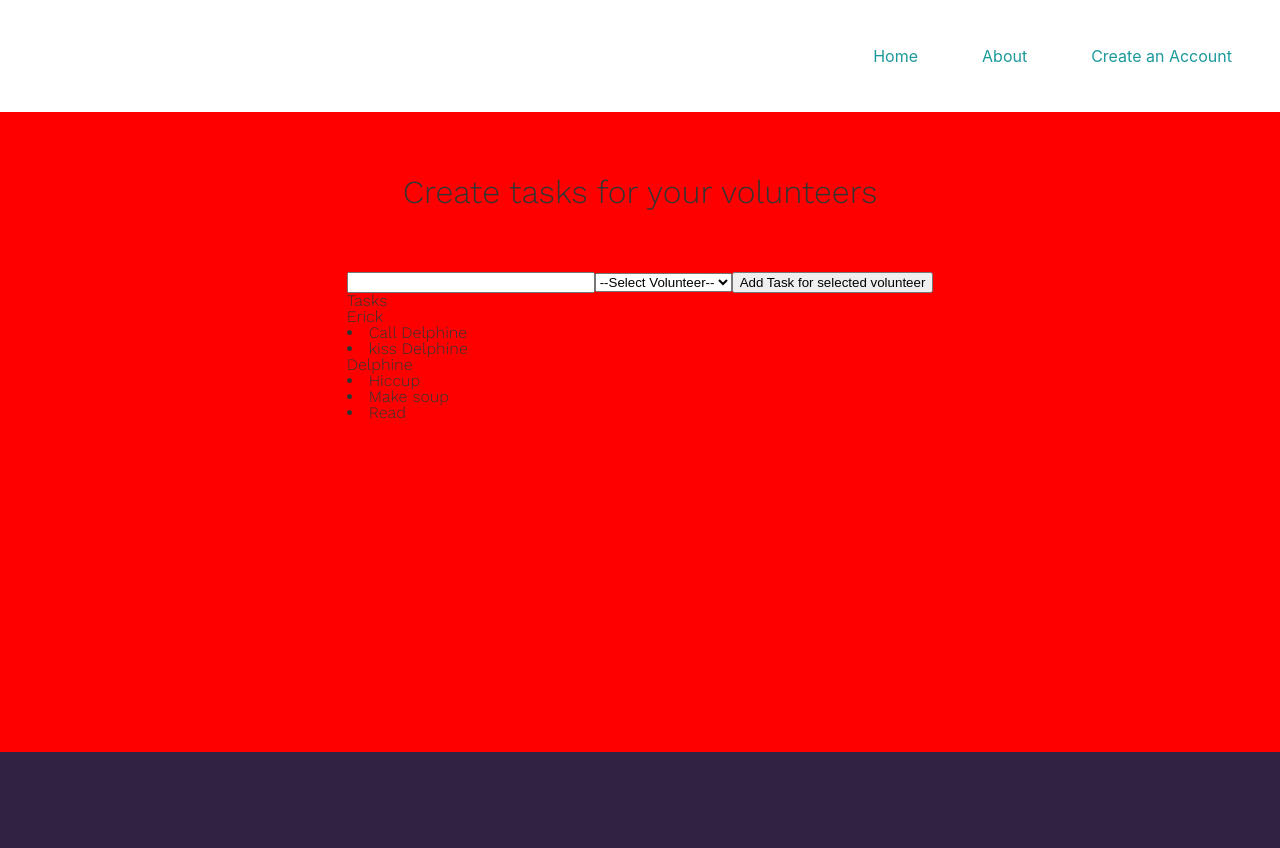
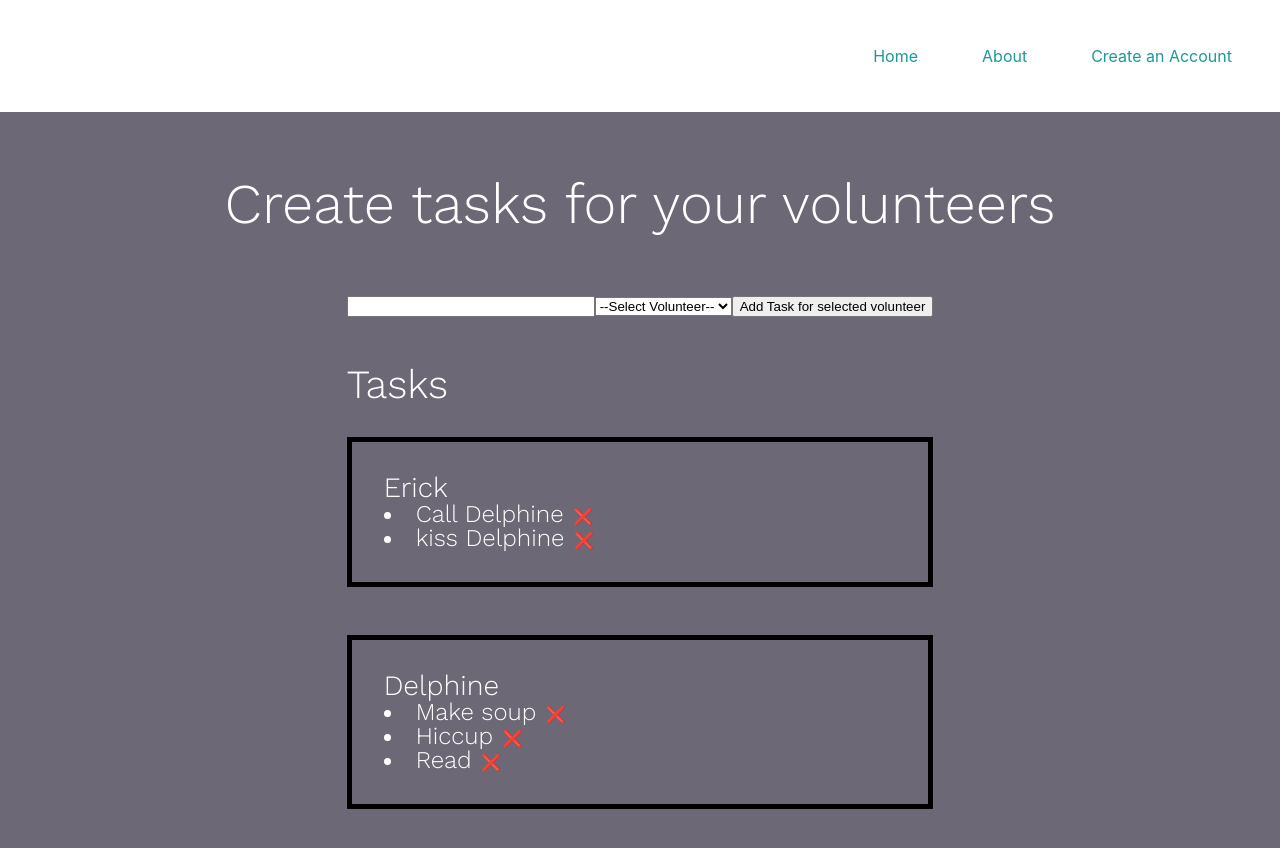
Before and after one commit to eg180/school-in-the-cloud, a React (Create React App) app: page /create-task in a window 1280 px wide. Shown: the top 848 px of the page. Before the commit the page ends 800 px from the top, so only its background shows below. Built offline with nearby package versions, Linux system fonts and the light colour scheme.

Commit message:
can now see strikethrough for completed item. However need to isolate to only item clicked on

```diff
--- a/src/components/AdminTaskMaker.js
+++ b/src/components/AdminTaskMaker.js
@@ -2,24 +2,42 @@ import React, { useEffect, useState } from 'react'
 import { connect } from 'react-redux'
 import { createTask } from '../store/actions';
 import '../index.css';
-import styled from 'styled-components';
+import styled, { css } from 'styled-components';
 
 const StyledTaskContainerDiv = styled.div`
     font-family: 'Work Sans', sans-serif;
+    color: white;
     background-color: #d8e2dc;
-    background-color: red;
+    background-color: #6d6875;
     display: flex;
     flex-direction: column;
     /* justify-content: center; */
     align-items: center;
     min-height: 80vh;
+    h1 {
+        font-size: 3.5rem;
+    }
+    h2 {
+        font-size: 2.5rem
+    }
+    h3 {
+        font-size: 1.75rem
+    }
+    .delete {
+        margin-left: .60rem;
+        font-size: 1rem;
+    }
     #title {
-        font-size: 2rem;
+        font-size: 3.5rem;
         margin-top: 4rem;
         margin-bottom: 4rem
     }
+    #tasks-title {
+        margin-top: 3rem;
+        margin-bottom: 2rem
+    }
     #tasks {
-        font-size: 2rem;
+        font-size: 5rem;
         margin-top: 4rem;
         margin-bottom: 4rem
     }
@@ -30,8 +48,17 @@ const StyledTaskContainerDiv = styled.div`
         margin-top: 2rem;
         margin-bottom: 1rem;
         font-family: 'Work Sans', sans-serif;
-        font-size: 1.75rem;
+        font-size: 4rem;
     }
+    li {
+        font-size: 1.5rem;
+    }
+    .volunteer-card {
+        border: 5px solid black;
+        padding: 2rem;
+        margin-bottom: 3rem
+    }
+
 `;
 
 
@@ -39,10 +66,11 @@ const StyledTaskContainerDiv = styled.div`
 export const AdminTaskMaker = (props) => {
     const [volunteerFormState, setVolunteerFormState] = useState({username: "", tasks: [{task: ""}]});
     const [taskObjects, setTaskObjects] = useState([{task: ""}]);
+    const [xClicked, setXClicked] = useState(false);
 
-    // useEffect(() => {
-    //     console.log('volunteer prob updated')
-    // },[props.volunteers]);
+    useEffect(() => {
+        console.log('item was cleared')
+    },[xClicked]);
 
 
 
@@ -71,6 +99,12 @@ export const AdminTaskMaker = (props) => {
 
     }
 
+    const handleDelete = (e) => {
+        e.preventDefault();
+        console.log('x clicked')
+        setXClicked(true);
+    };
+
     return (
         <StyledTaskContainerDiv>
             <div>
@@ -92,17 +126,18 @@ export const AdminTaskMaker = (props) => {
                     <button onClick={handleUpdateTask}>Add Task for selected volunteer</button>
                 </form>
                 <div>
-                    <h2>Tasks</h2>
+                    <h2 id="tasks-title">Tasks</h2>
                         {props.volunteers ? props.volunteers.map((volunteer, indx) => {
                             return (
-                            <div>
+                            <div className="volunteer-card">
                                 <div>
-                                    <h1>{volunteer.username}</h1>
+                                    <h3>{volunteer.username}</h3>
                                 </div>
                                 <div>
                                     {volunteer.tasks.map((sub) => {
                                         return (
-                                            <li>{sub.task}</li>
+
+                                            <li style={{textDecoration: xClicked ? "line-through" : ""}}>{sub.task}<span className="delete" onClick={handleDelete}>❌</span></li>
                                         )
                                     })}
                                 </div>
--- a/src/components/Dashboard.js
+++ b/src/components/Dashboard.js
@@ -49,6 +49,7 @@ const Dashboard = (props) => {
         <StyledDiv>
             <div>
                 {props.username ? <p><span id="title"> Hello, {props.username}</span> You are signed in as <span id="user-role">{props.role}</span></p> : null}
+                {props.id ? <p>Your user ID is {props.id}</p> : null}
             </div>
             {/* BELOW IS CONDITIONAL FORMATTING TO SHOW AdminPanelDiv IF ADMIN SIGNED IN */}
             {props.role === 'admin' ?
@@ -70,7 +71,8 @@ const mapStateToProps = (state) => {
 
     return {
         username: state.currentUserReducer.username,
-        role: state.currentUserReducer.role
+        role: state.currentUserReducer.role,
+        id: state.currentUserReducer.id
     }
 }
 
--- a/src/store/reducers/volunteersListReducer.js
+++ b/src/store/reducers/volunteersListReducer.js
@@ -2,6 +2,7 @@ import { ADD_VOLUNTEER, ADD_TASK } from '../actions';
 const initialState = {
     volunteers: [
         {
+            id: "1",
             username: "Erick",
             tasks: [
                 {task: "Call Delphine"},
@@ -9,10 +10,11 @@ const initialState = {
             ]
         },
         {
+            id: "2",
             username: "Delphine",
             tasks: [
+                {task: "Make soup"},
                 {task: "Hiccup"},
-                {task: "Make soup"},
                 {task: "Read"}
             ]
         }
@@ -29,6 +31,7 @@ export const volunteersListReducer = (state = initialState, action) => {
                 volunteers: [
                     ...state.volunteers,
                     {
+                        id: action.payload.id,
                         username: action.payload.username,
                         tasks: [
                             {task: ""}
```
